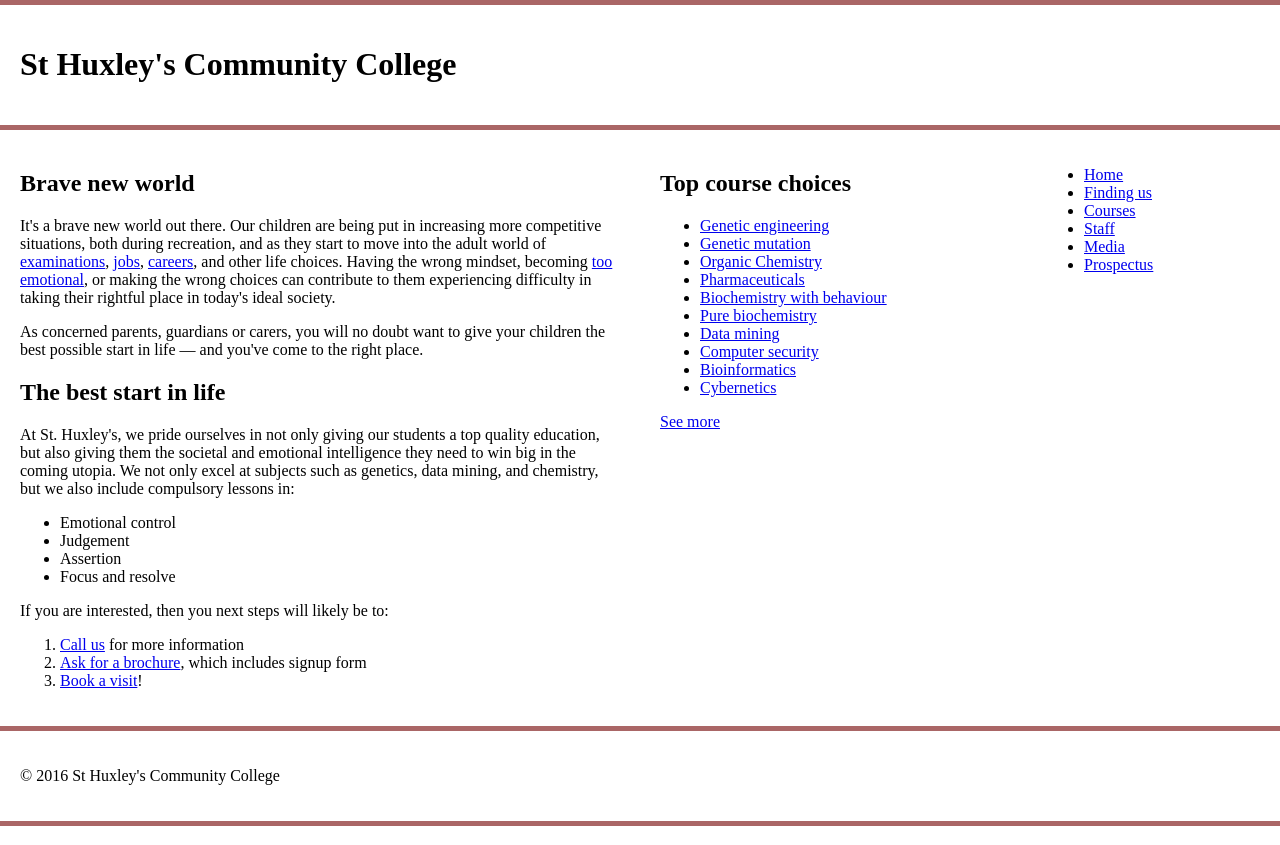
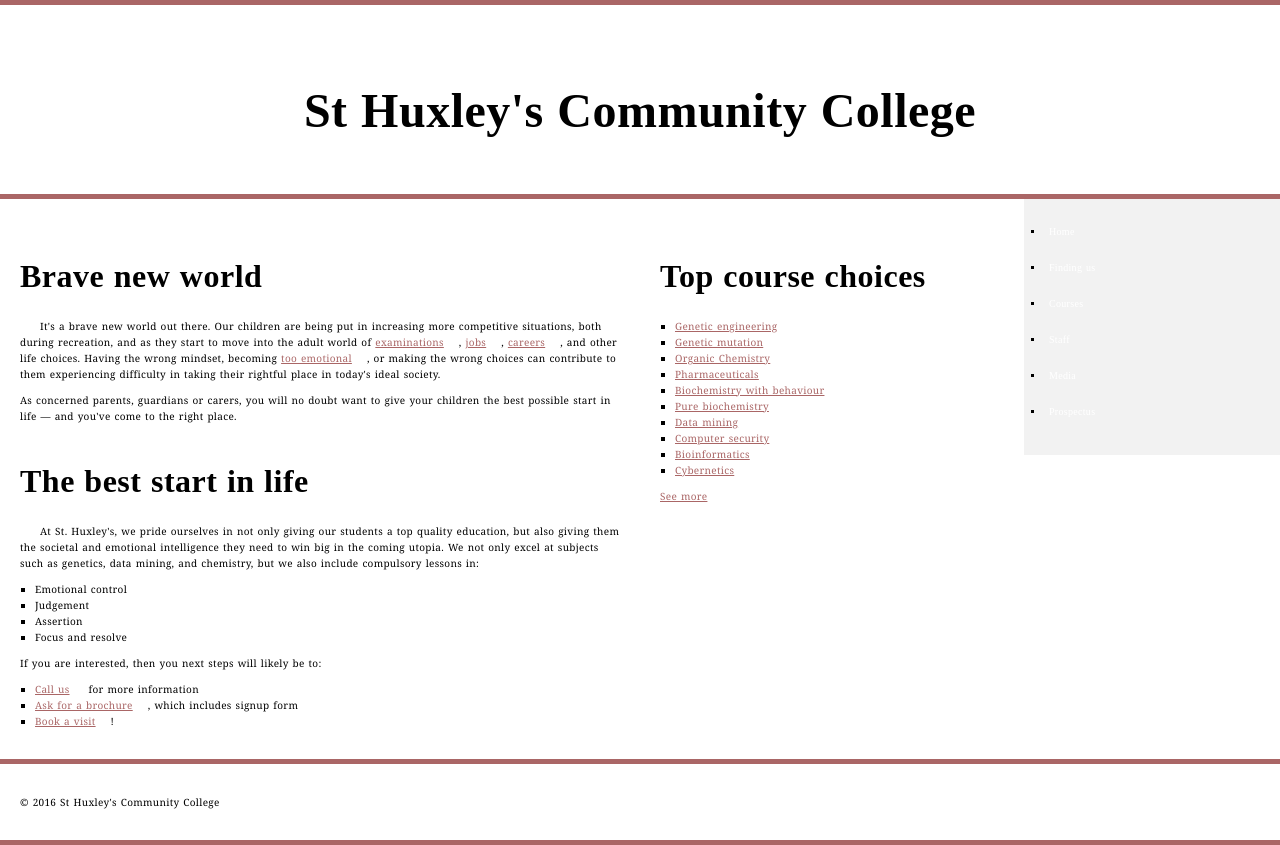
Before and after one commit to Jeel2901/Jeel2901.github.io, a plain HTML site: page Lab 3/Part 3/index.html in a window 1280 px wide. Drawn offline with Linux system fonts and the light colour scheme; a web font is replaced by a local one.

Commit message:
lab3 part3
update css

```diff
--- a/Lab 3/Part 3/css/style.css
+++ b/Lab 3/Part 3/css/style.css
@@ -43,3 +43,127 @@ header, footer {
 }
 
 /* WRITE YOUR CODE BELOW HERE */
+
+
+/* === Custom Font: Enyo Slab for Headings === */
+@font-face {
+  font-family: 'Enyo Slab';
+  src: url('fonts/Enyo-Slab_Regular.ttf') format('truetype');
+  font-weight: normal;
+  font-style: normal;
+}
+
+/* === Typography === */
+body {
+  font-family: 'Georgia', serif; /* A clean, formal body font */
+  font-size: 10px;
+  line-height: 1.6;
+  letter-spacing: 0.3px;
+  word-spacing: 1px;
+}
+
+h1, h2, h3, h4, h5, h6 {
+  font-family: 'Enyo Slab', serif;
+  letter-spacing: 0.5px;
+  margin-top: 1em;
+  margin-bottom: 0.5em;
+}
+
+h1 {
+  text-align: center;
+  font-size: 3rem;
+}
+
+h2 {
+  font-size: 2rem;
+}
+
+h3 {
+  font-size: 1.5rem;
+}
+
+/* Indent first paragraph after heading in section */
+section h2 + p,
+section h3 + p {
+  text-indent: 20px;
+}
+
+/* === Links === */
+a {
+  color: #a66;
+  text-decoration: underline;
+  outline: none;
+}
+
+a:visited {
+  color: #733;
+}
+
+a:hover,
+a:focus {
+  text-decoration: none;
+  color: #c88;
+}
+
+a:active {
+  color: #fff;
+  background-color: #a66;
+  font-weight: bold;
+}
+
+/* External link icon */
+a::after {
+  content: "";
+  display: inline-block;
+  width: 10px;
+  background-image: url("../image/external-link-52.png");
+  background-size: contain;
+  background-repeat: no-repeat;
+  vertical-align: 3px;
+  margin-left: 5px;
+  font-size: 5px;
+}
+
+/* === Lists === */
+ul, ol {
+  margin-top: 1em;
+  margin-bottom: 1em;
+  line-height: 1.6;
+  padding-left: 1.5em;
+}
+
+li {
+  line-height: 1.6;
+  list-style-type: square;
+}
+
+/* === Navigation Menu === */
+nav {
+  background-color: #f2f2f2;
+  font-family: 'Enyo Slab', serif;
+  padding: 20px;
+}
+
+nav ul {
+  list-style: none;
+  margin: 0;
+  padding: 0;
+}
+
+nav li {
+  margin-bottom: 1em;
+}
+
+nav a {
+  display: block;
+  padding: 0.5em;
+  color: #fff;
+  text-decoration: none;
+  border-radius: 4px;
+  transition: background-color 0.3s;
+}
+
+nav a:hover {
+  background-color: #c88;
+
+}
```
